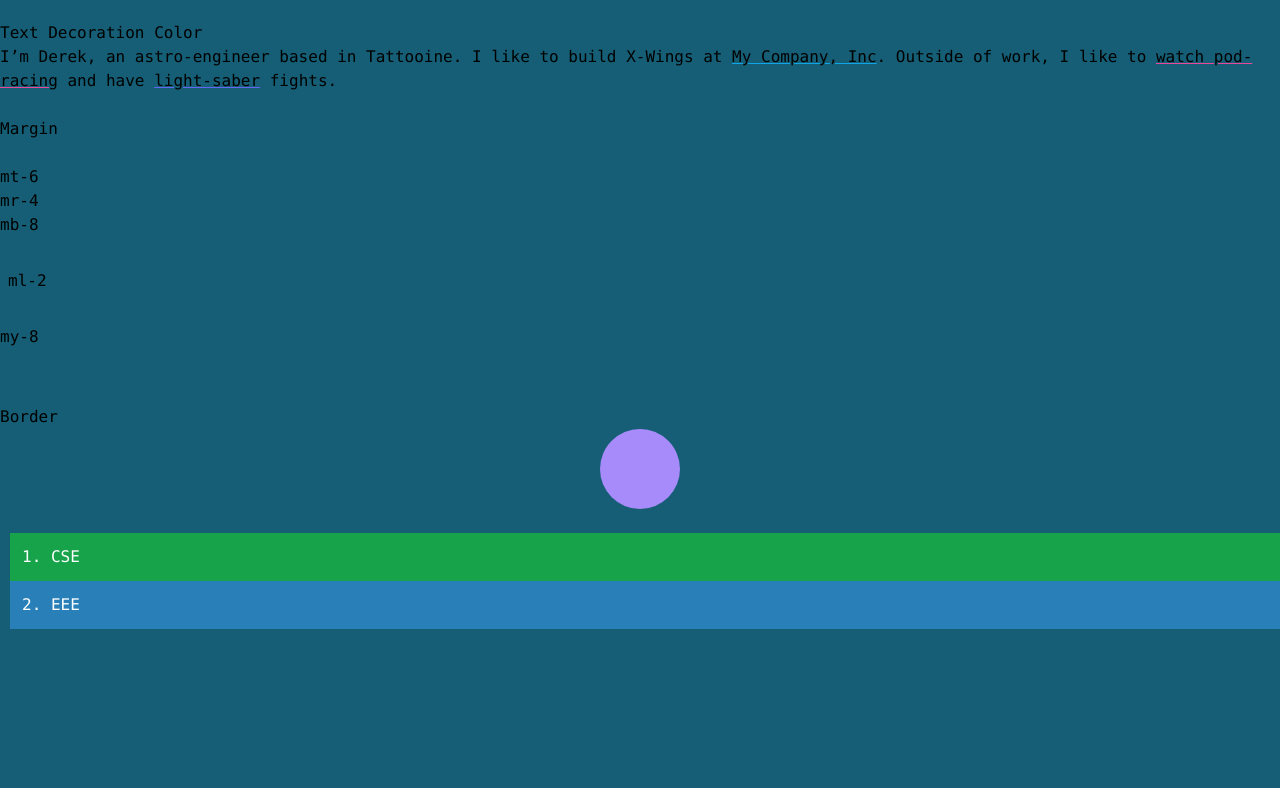
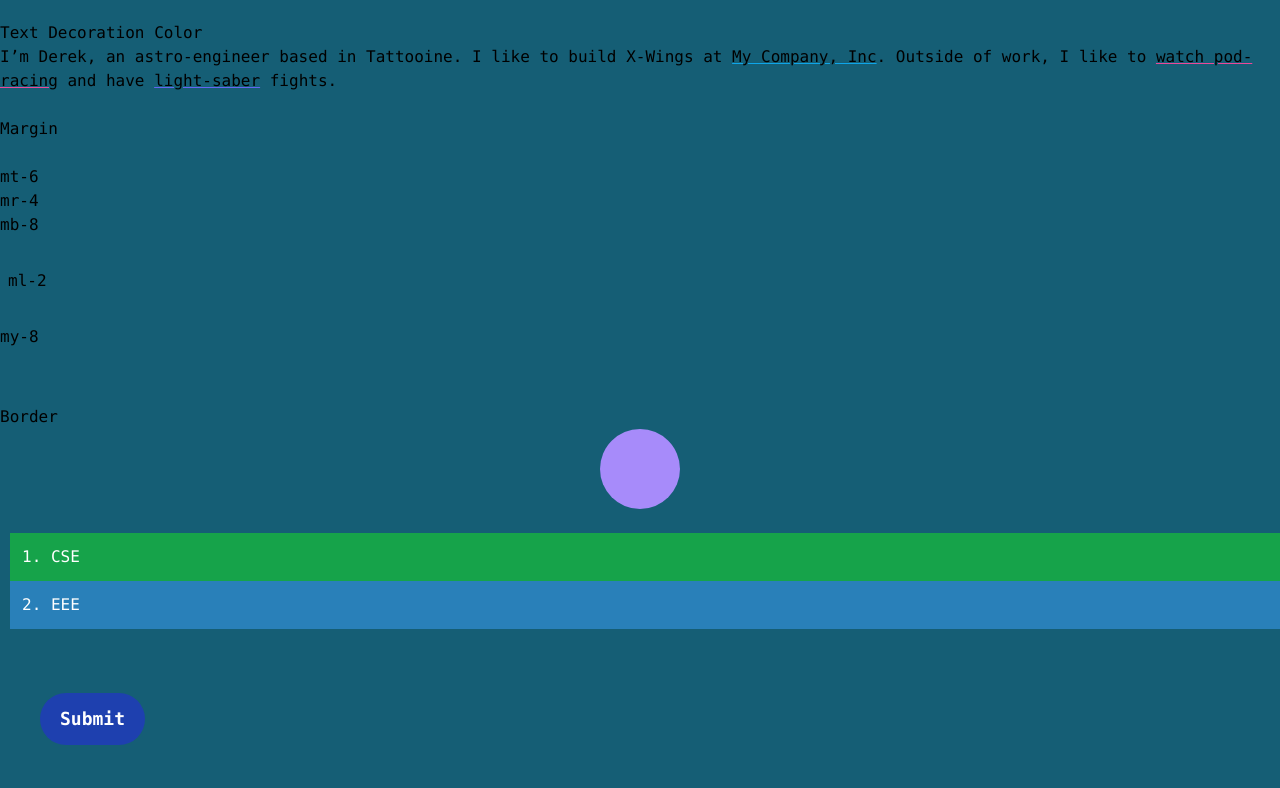
Before and after one commit to tarequr/tailwind, a website built with Vite: page index.html in a window 1280 px wide. Shown: the part 1841-2629 px from the top of the page. Before the commit the page ends 2502 px from the top, so only its background shows below. Built offline with nearby package versions, Linux system fonts and the light colour scheme.

Commit message:
buttion hover, focus, ring

```diff
--- a/index.html
+++ b/index.html
@@ -138,6 +138,11 @@
         </ul>
     </div>
 
+    <br>
+    <div>
+        <button class="mx-10 my-10 inline-block bg-blue-800 text-white font-semibold text-lg py-3 px-5 rounded-full hover:bg-sky-900 hover:transition-colors focus:ring-2 ring-offset-2 ring-green-600">Submit</button>
+    </div>
+
     <div class="my-8"></div>
 </body>
 </html>
```
